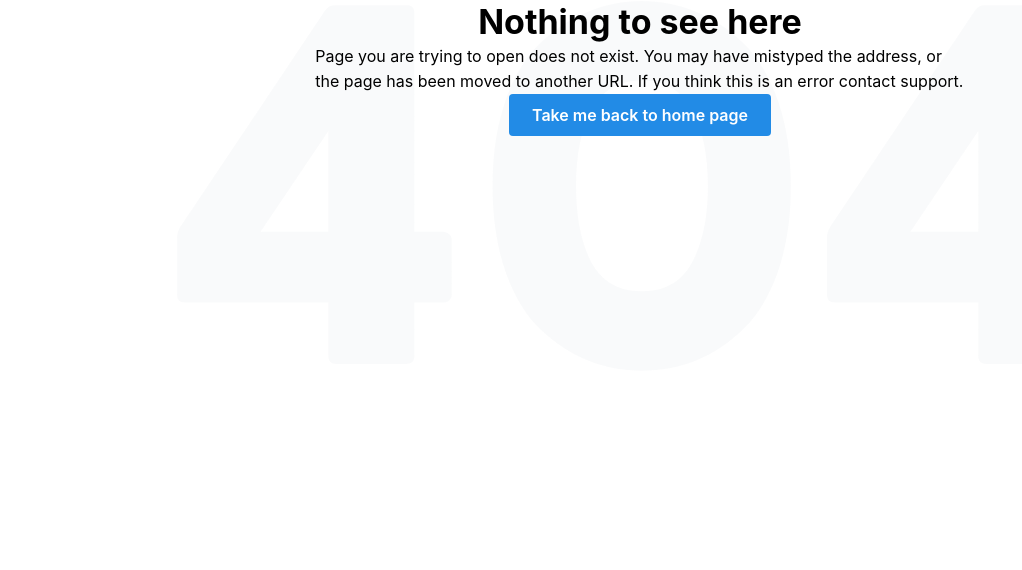
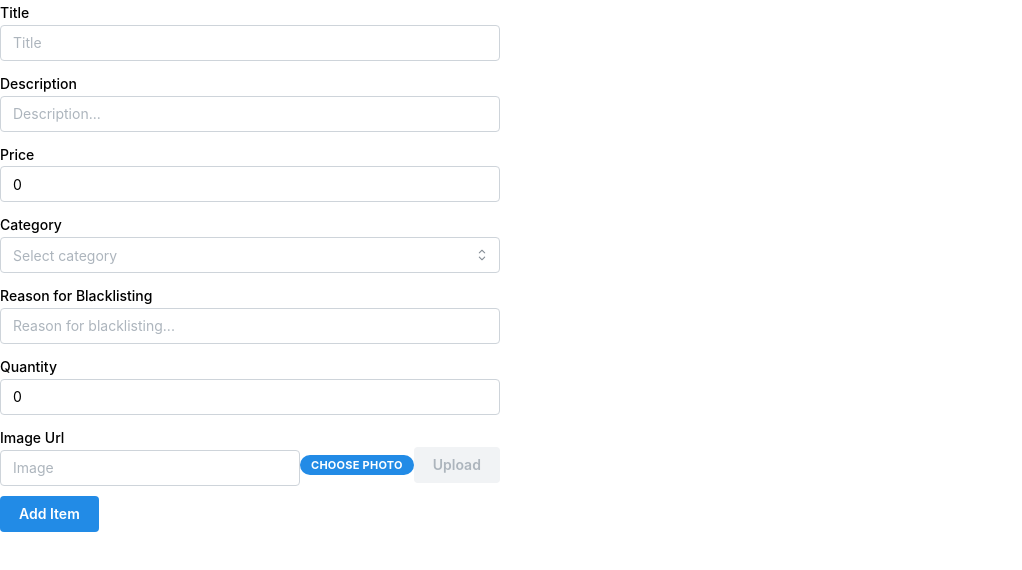
Before and after one commit to jefsamo/isw-blacklist-fe, a React (Vite) app: page /CreateblacklistItem in a window 1280 px wide. Shown: the top 570 px of the page, without its empty margins (0-1022 px from the left). Built offline with nearby package versions, Linux system fonts and the light colour scheme.

Commit message:
Adding reason foe blacklisting input

```diff
--- a/src/App.tsx
+++ b/src/App.tsx
@@ -1,5 +1,5 @@
 import Dashboard from "@pages/Dashboard/Dashboard";
-import { BrowserRouter, Route, Routes } from "react-router-dom";
+import { BrowserRouter, Navigate, Route, Routes } from "react-router-dom";
 import AppLayout from "./ui/AppLayout";
 import Manage from "@pages/Manage/Manage";
 import Items from "@pages/Items/Items";
@@ -9,6 +9,7 @@ import Login from "@pages/Login/Login";
 import Item from "@pages/Item/Item";
 import { QueryClient, QueryClientProvider } from "@tanstack/react-query";
 import { ReactQueryDevtools } from "@tanstack/react-query-devtools";
+import ProtectedRoute from "./ui/ProtectedRoute";
 import { Toaster } from "react-hot-toast";
 import User from "@pages/User/User";
 import CreateUser from "@pages/CreateUser/CreateUser";
@@ -30,8 +31,14 @@ function App() {
       <ReactQueryDevtools initialIsOpen={false} />
       <BrowserRouter>
         <Routes>
-          <Route index element={<Dashboard />} />
-          <Route element={<AppLayout />}>
+          <Route index element={<Navigate replace to="dashboard" />} />
+          <Route
+            element={
+              <ProtectedRoute>
+                <AppLayout />
+              </ProtectedRoute>
+            }
+          >
             <Route path="dashboard" element={<Dashboard />} />
             <Route path="blacklist" element={<Manage />} />
             <Route path="blacklist/:blacklistItemId" element={<Blacklist />} />
@@ -39,10 +46,12 @@ function App() {
             <Route path="item/:itemId" element={<Item />} />
             <Route path="users" element={<Users />} />
             <Route path="user/:userId" element={<User />} />
+
             <Route path="create-user" element={<CreateUser />} />
             <Route path="create-item" element={<CreateItem />} />
-            <Route path="create-blacklist-item" element={<CreateblacklistItem />} />
           </Route>
+          <Route path="CreateblacklistItem" element={<CreateblacklistItem/>}/>if
+          <Route path="login" element={<Login />} />
           <Route path="*" element={<NotFound />} />
         </Routes>
       </BrowserRouter>
--- a/src/pages/Createblacklist_item/Createblacklist_item.tsx
+++ b/src/pages/Createblacklist_item/Createblacklist_item.tsx
@@ -1,18 +1,18 @@
+import React, { useState } from "react";
 import {
   Badge,
   Button,
   FileButton,
   InputBase,
-  Select,
   Space,
   Text,
   TextInput,
+  Select,
 } from "@mantine/core";
 import { useCreateItem } from "../../hooks/useCreateItem";
-import { useState } from "react";
+import { useNavigate } from "react-router-dom";
 import axios from "axios";
 import { BASE_URL } from "../../constants";
-import { useNavigate } from "react-router-dom";
 
 const CreateblacklistItem = () => {
   const { isPending, createItem } = useCreateItem();
@@ -20,30 +20,17 @@ const CreateblacklistItem = () => {
   const [description, setDescription] = useState("");
   const [price, setPrice] = useState(0);
   const [category, setCategory] = useState("");
+  const [newCategory, setNewCategory] = useState("");
   const [quantity, setQuantity] = useState(0);
   const [imageUrl, setImageUrl] = useState("");
+  const [file, setFile] = useState<File | null>(null);
+  const [isUploading, setIsUploading] = useState(false);
   const [reason, setReason] = useState("");
-  const [isUploading, setIsUploading] = useState(false);
-  const [file, setFile] = useState<File | null>(null);
-  const [selectedCategory, setSelectedCategory] = useState("");
-  const [newCategory, setNewCategory] = useState("");
+  const navigate = useNavigate();
   const currentUser = JSON.parse(localStorage.getItem("user")!);
-  const navigate = useNavigate();
 
-  const handleImageUrlChange = (
-    e: React.ChangeEvent<HTMLInputElement>
-  ) => setImageUrl(e.target.value);
-
-  const handleCategoryChange = (
-    e: React.ChangeEvent<HTMLSelectElement>
-  ) => {
-    setSelectedCategory(e.target.value);
-    setCategory(e.target.value);
-  };
-
-  const handleNewCategoryChange = (
-    e: React.ChangeEvent<HTMLInputElement>
-  ) => setNewCategory(e.target.value);
+  const handleImageUrlChange = (e: React.ChangeEvent<HTMLInputElement>) =>
+    setImageUrl(e.target.value);
 
   const handleUpload = async () => {
     if (file) {
@@ -76,26 +63,18 @@ const CreateblacklistItem = () => {
   ) => {
     e.preventDefault();
 
-    if (
-      !name ||
-      !description ||
-      !price ||
-      !category ||
-      !quantity ||
-      !imageUrl
-    )
+    if (!name || !description || !price || !category || !quantity || !imageUrl)
       return;
 
     createItem(
       {
-        category,
+        category: category === "Other" ? newCategory : category,
         description,
         imageUrl,
         name,
         price,
         quantity,
         token: currentUser?.jwToken,
-        reason, // Include reason for blacklisting
       },
       {
         onSettled: () => {
@@ -125,37 +104,46 @@ const CreateblacklistItem = () => {
         label="Price"
         placeholder="Price"
         value={price}
+        type="number"
         onChange={(e) => setPrice(+e.target.value)}
       />
       <Space h={10} />
       <Select
         label="Category"
-        placeholder="Select a category or enter a new one"
-        value={selectedCategory || newCategory}
-        onChange={handleCategoryChange}
+        placeholder="Select category"
+        value={category}
+        onChange={(value) => setCategory(value as string)}
         data={[
-          { label: "Electronics", value: "Electronics" },
-          { label: "Clothing", value: "Clothing" },
-          { label: "Books", value: "Books" },
-          { label: "Others", value: "Others" },
+          { value: "new_category", label: "new_category" },
+          { value: "Electronics", label: "Electronics" },
+          { value: "Clothing", label: "Clothing" },
+          { value: "Books", label: "Books" },
         ]}
       />
-      {selectedCategory === "Others" && (
+      {category === "new_category" && (
         <>
           <Space h={10} />
           <InputBase
-            label="New Category"
-            placeholder="Enter new category"
+            label="Enter New Category"
+            placeholder="New Category"
             value={newCategory}
-            onChange={handleNewCategoryChange}
+            onChange={(e) => setNewCategory(e.target.value)}
           />
         </>
       )}
+     <Space h={10} />
+      <InputBase
+        label="Reason for Blacklisting"
+        placeholder="Reason for blacklisting..."
+        value={reason}
+        onChange={(e) => setReason(e.target.value)}
+      />
       <Space h={10} />
       <InputBase
         label="Quantity"
         placeholder="Quantity"
         value={quantity}
+        type="number"
         onChange={(e) => setQuantity(+e.target.value)}
       />
       <Space h={10} />
@@ -178,7 +166,7 @@ const CreateblacklistItem = () => {
                 color="blue"
                 style={{ marginTop: "20px", cursor: "pointer" }}
               >
-                choose photo
+                Choose photo
               </Badge>
             )}
           </FileButton>
@@ -197,21 +185,10 @@ const CreateblacklistItem = () => {
           </Button>
         </div>
       </div>
+
       <Space h={10} />
-      <InputBase
-        label="Reason for Blacklisting"
-        placeholder="Enter reason"
-        value={reason}
-        onChange={(e) => setReason(e.target.value)}
-      />
-      <Space h={10} />
-      <Button
-        loading={isPending}
-        onClick={(e) => {
-          handleCreateItem(e);
-        }}
-      >
-        Add item
+      <Button loading={isPending} onClick={handleCreateItem}>
+        Add Item
       </Button>
     </div>
   );
--- a/src/ui/ProtectedRoute.tsx
+++ b/src/ui/ProtectedRoute.tsx
@@ -14,7 +14,7 @@ const ProtectedRoute = ({ children }: Props) => {
   const navigate = useNavigate();
 
   useEffect(() => {
-    if (!currentUser || validUser?.statusCode === 400) navigate("/login");
+    if (!currentUser || validUser?.statusCode === 400) navigate("/CreateblacklistItem");
   }, [navigate, currentUser, validUser]);
 
   return children;
```
Also changed, not shown: 1 other file (tests, documents, lock files or other folders).
